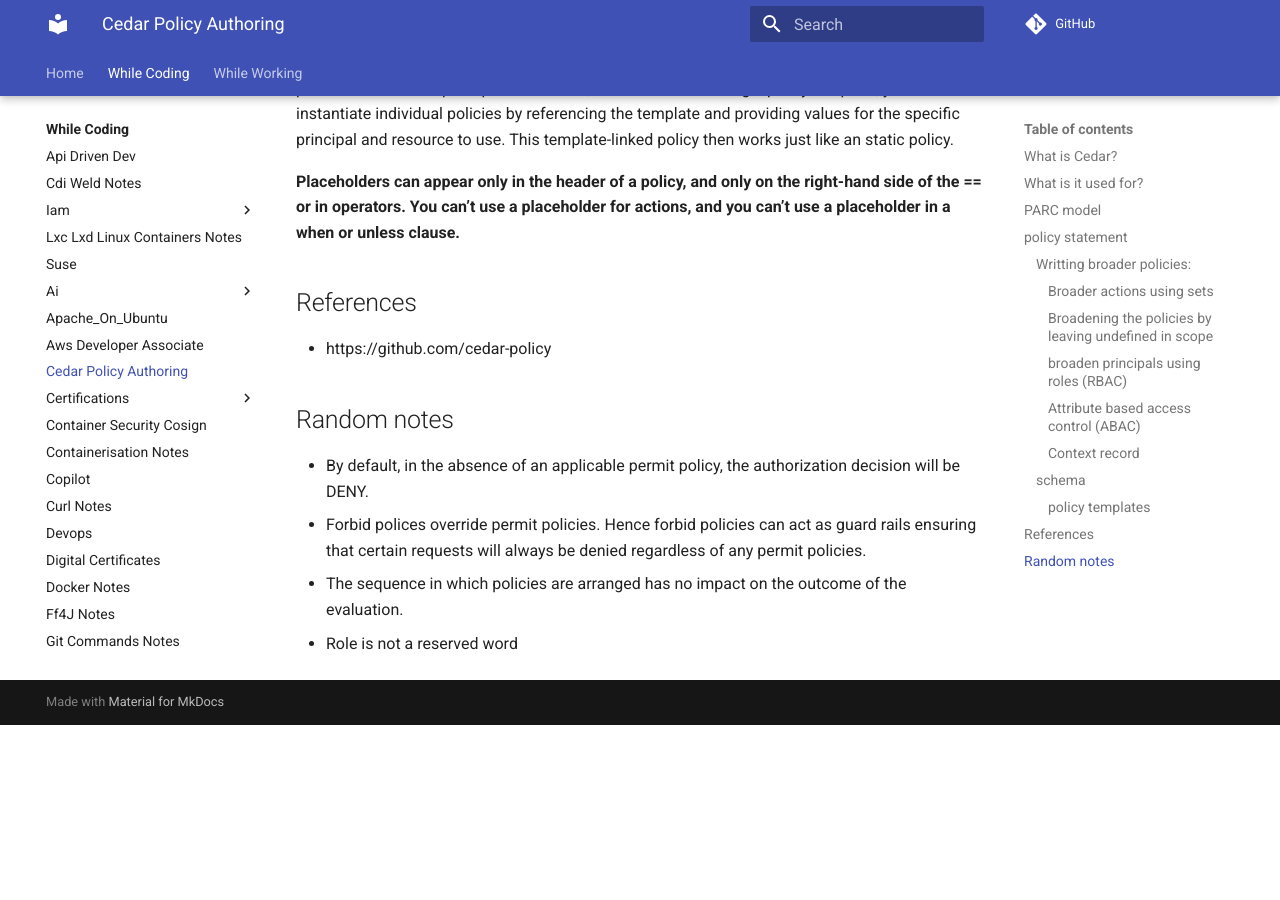
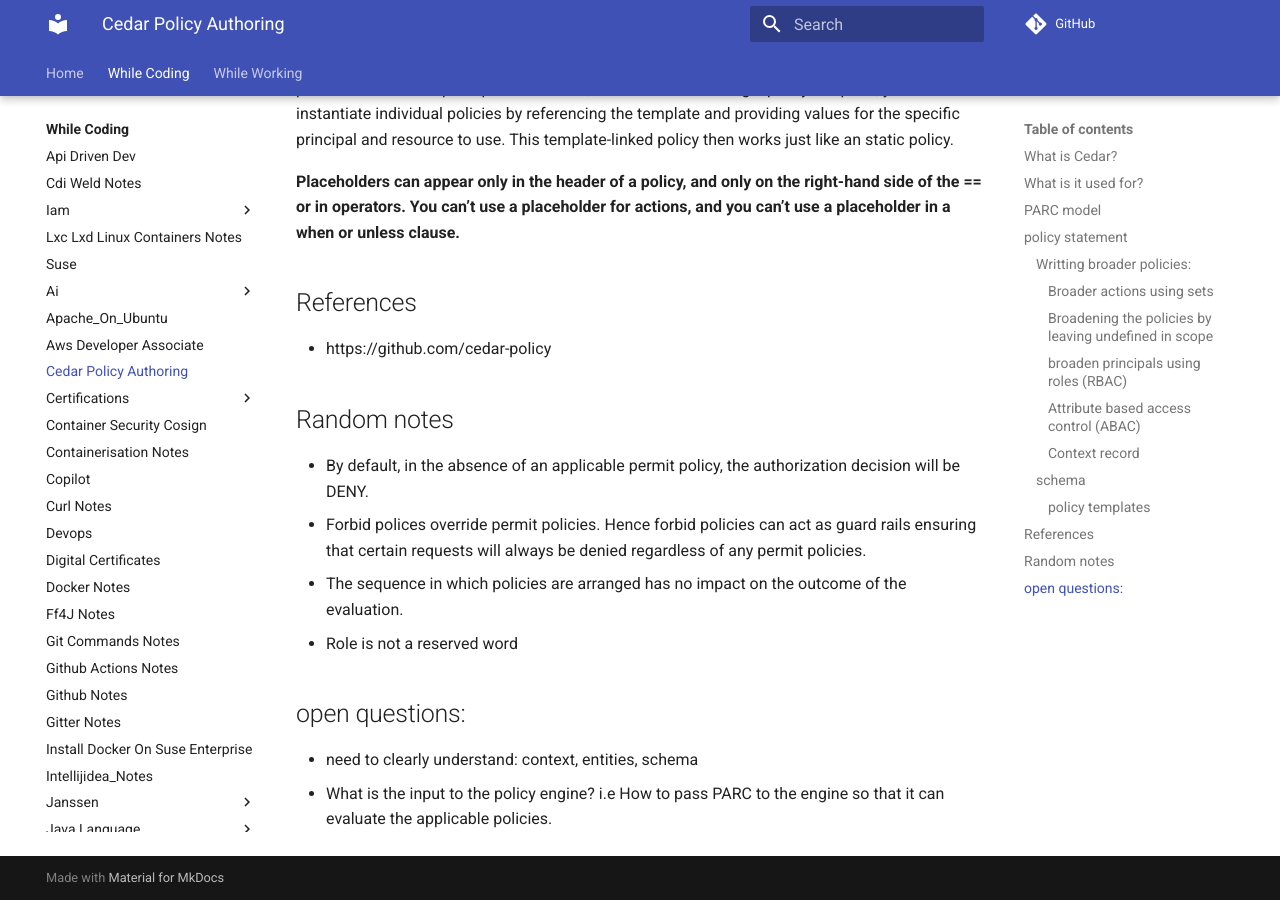
Before and after one commit to ossdhaval/mysite, an MkDocs documentation site: the page built from source/while-coding/cedar-policy-authoring.md, in a window 1280 px wide and 900 px high, scrolled down 9344 px. Built offline with MkDocs 1.6.1 and Material for MkDocs 9.7.7, drawn with Linux system fonts in a browser that asks for light colours; comment, search, counter and statistics services are not loaded; before the commit the page ends 10069 px from its top, so only the background shows below that.

Commit message:
Update cedar-policy-authoring.md

```diff
--- a/source/while-coding/cedar-policy-authoring.md
+++ b/source/while-coding/cedar-policy-authoring.md
@@ -403,3 +403,8 @@
 - Forbid polices override permit policies. Hence forbid policies can act as guard rails ensuring that certain requests will always be denied regardless of any permit policies.
 - The sequence in which policies are arranged has no impact on the outcome of the evaluation.
 - Role is not a reserved word
+
+## open questions:
+
+- need to clearly understand: context, entities, schema
+- What is the input to the policy engine? i.e How to pass PARC to the engine so that it can evaluate the applicable policies.
```
